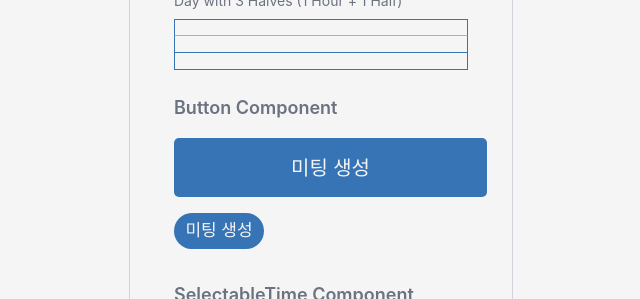
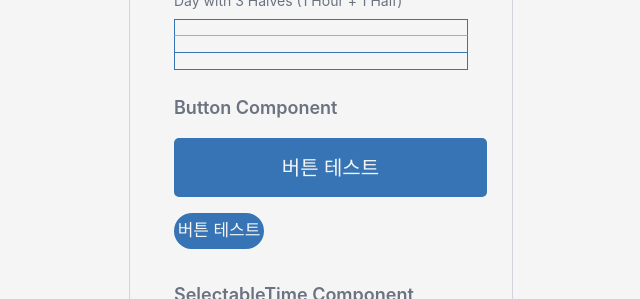
Before and after one commit to comeet-product/comeet, a Next.js app: page /playground in a window 1280 px wide. Shown: the part 1200-1499 px from the top of the page, without its empty margins (319-959 px from the left). Built offline with nearby package versions, Linux system fonts and the light colour scheme; a web font is replaced by a local one.

Commit message:
Button 텍스트 넘겨주는 방법 수정

```diff
--- a/src/app/playground/page.js
+++ b/src/app/playground/page.js
@@ -151,10 +151,10 @@ export default function Playground() {
                     </h3>
                     <div className="space-y-4 mb-8">
                         <div className="mx-auto">
-                            <Button size="large" text="미팅 생성" />
+                            <Button size="large">버튼 테스트</Button>
                         </div>
                         <div className="mx-auto">
-                            <Button size="small" text="미팅 생성" />
+                            <Button size="small">버튼 테스트</Button>
                         </div>
                     </div>
                 </div>
--- a/src/components/Button.js
+++ b/src/components/Button.js
@@ -1,6 +1,6 @@
 export default function Button({
     size = "large",
-    text,
+    children,
     onClick,
     disabled = false,
     className = "",
@@ -34,7 +34,7 @@ export default function Button({
         ${className}
     `}
         >
-            {text}
+            {children}
         </button>
     );
 }
```
